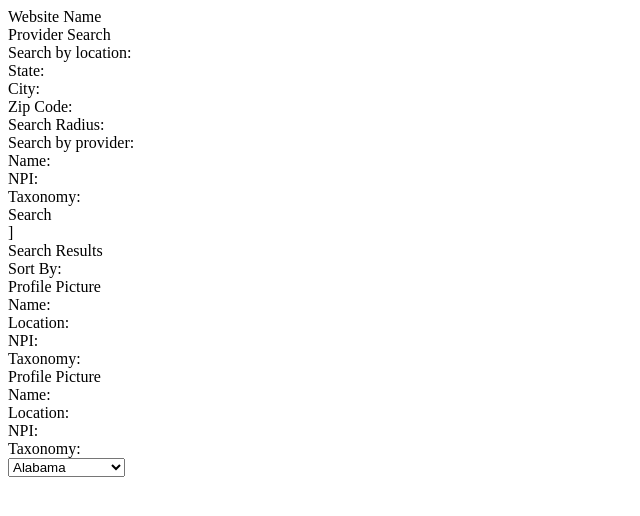
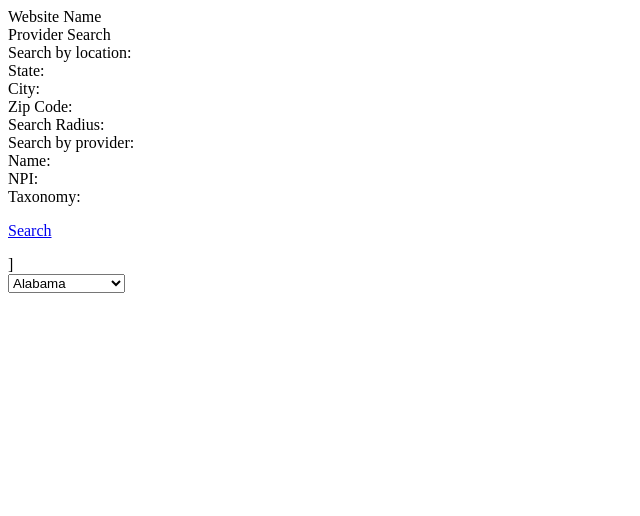
Before and after one commit to dvuong917/Bearhack2024Website, a Next.js app: page / in a window 1280 px wide. Shown: the top 516 px of the page, without its empty margins (0-640 px from the left). Built offline with nearby package versions, Linux system fonts and the light colour scheme.

Commit message:
Button functionality and separate page for results

```diff
--- a/src/app/page.js
+++ b/src/app/page.js
@@ -1,6 +1,5 @@
 import Landing from "../components/Landing";
 import Button from "../components/Button";
-import Results from "../components/Results";
 import Dropdown from "../components/Dropdown";
 import React from "react";
 
@@ -9,9 +8,8 @@ const page = () => {
     <div className="">
       <Landing />
       <div className="flex flex-col text-center">
-        <Button text="Search" background="bg-cyan-300" />]
+        <Button text="Search" background="bg-cyan-300" link="results" />]
       </div>
-      <Results />
       <Dropdown />
     </div>
   );
--- a/src/components/Button.js
+++ b/src/components/Button.js
@@ -1,10 +1,14 @@
-const Button = ({ text, background }) => {
+import Link from "next/link";
+
+const Button = ({ text, background, link }) => {
   return (
-    <div
-      className={`inline-block text-base font-semibold text-center px-4 py-4 ${background}`}
-    >
-      {text}
-    </div>
+    <Link href={link}>
+      <p
+        className={`inline-block text-base font-semibold text-center px-4 py-4 ${background}`}
+      >
+        {text}
+      </p>
+    </Link>
   );
 };
 
```
Also changed, not shown: src/app/results/page.js (added, +11 -0 lines).
